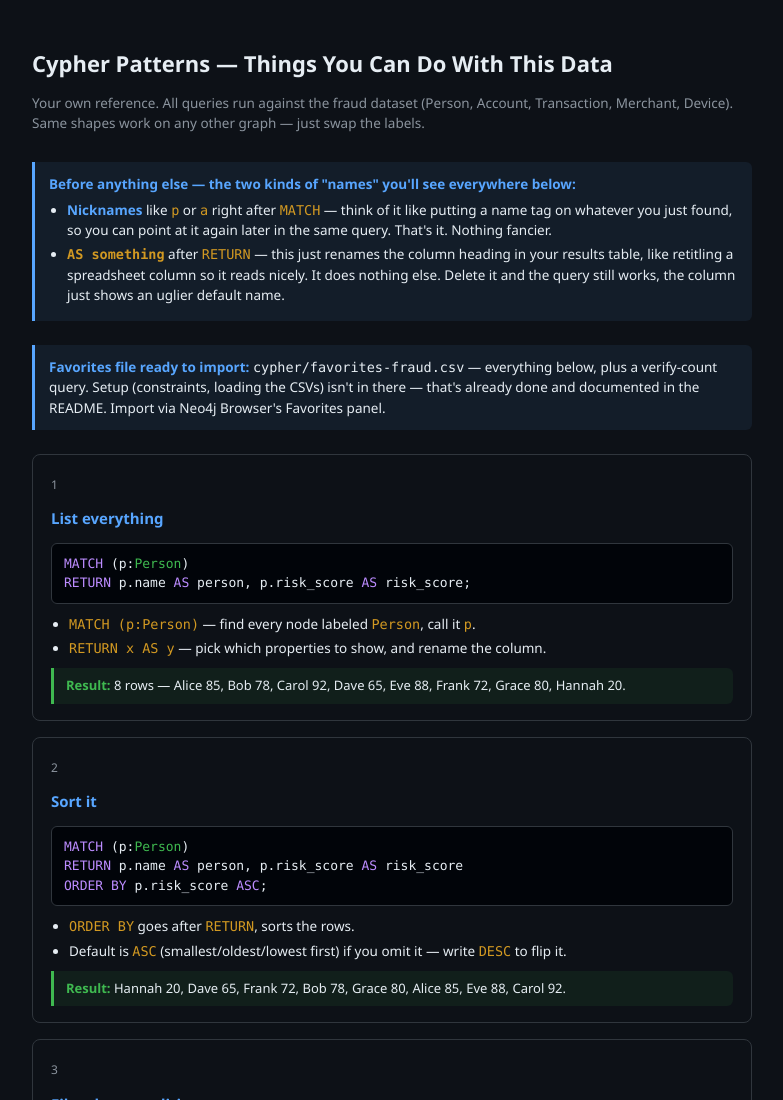
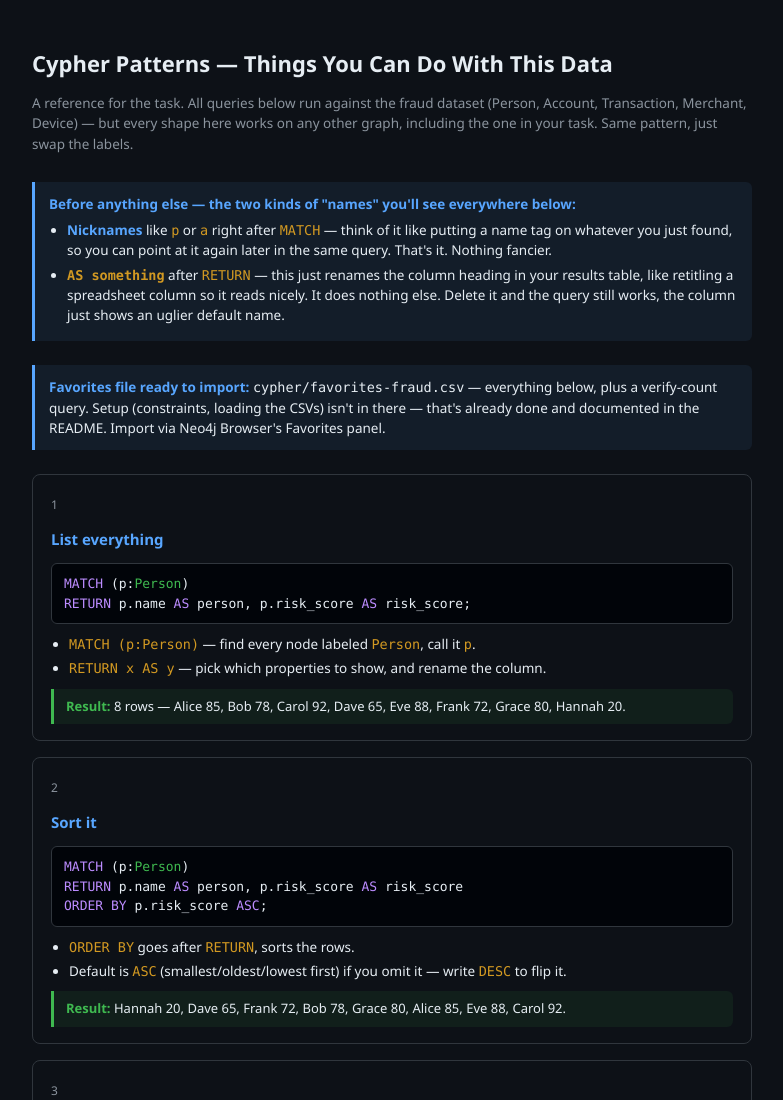
Before and after one commit to abdalla980/Fraud-detection-Demo, a plain HTML site: page cypher/syntax-reference.html in a window 1280 px wide. Shown: the top 1100 px of the page, without its empty margins (248-1031 px from the left). Drawn offline with Linux system fonts and the light colour scheme.

Commit message:
Reframe syntax reference intro for a student handout, not personal notes

```diff
--- a/cypher/syntax-reference.html
+++ b/cypher/syntax-reference.html
@@ -67,7 +67,7 @@
 <body>
 
 <h1>Cypher Patterns — Things You Can Do With This Data</h1>
-<p class="sub">Your own reference. All queries run against the fraud dataset (Person, Account, Transaction, Merchant, Device). Same shapes work on any other graph — just swap the labels.</p>
+<p class="sub">A reference for the task. All queries below run against the fraud dataset (Person, Account, Transaction, Merchant, Device) — but every shape here works on any other graph, including the one in your task. Same pattern, just swap the labels.</p>
 
 <div class="note">
   <b>Before anything else — the two kinds of "names" you'll see everywhere below:</b>
```
